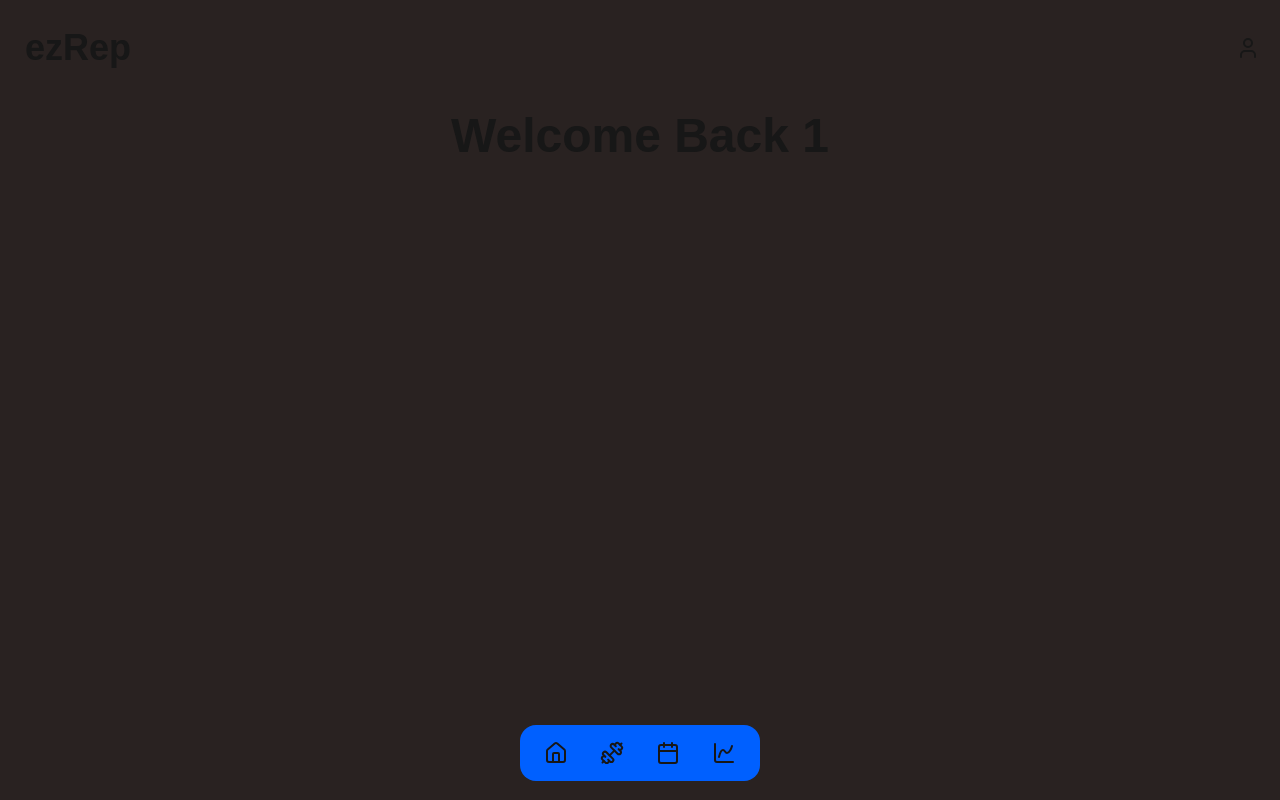
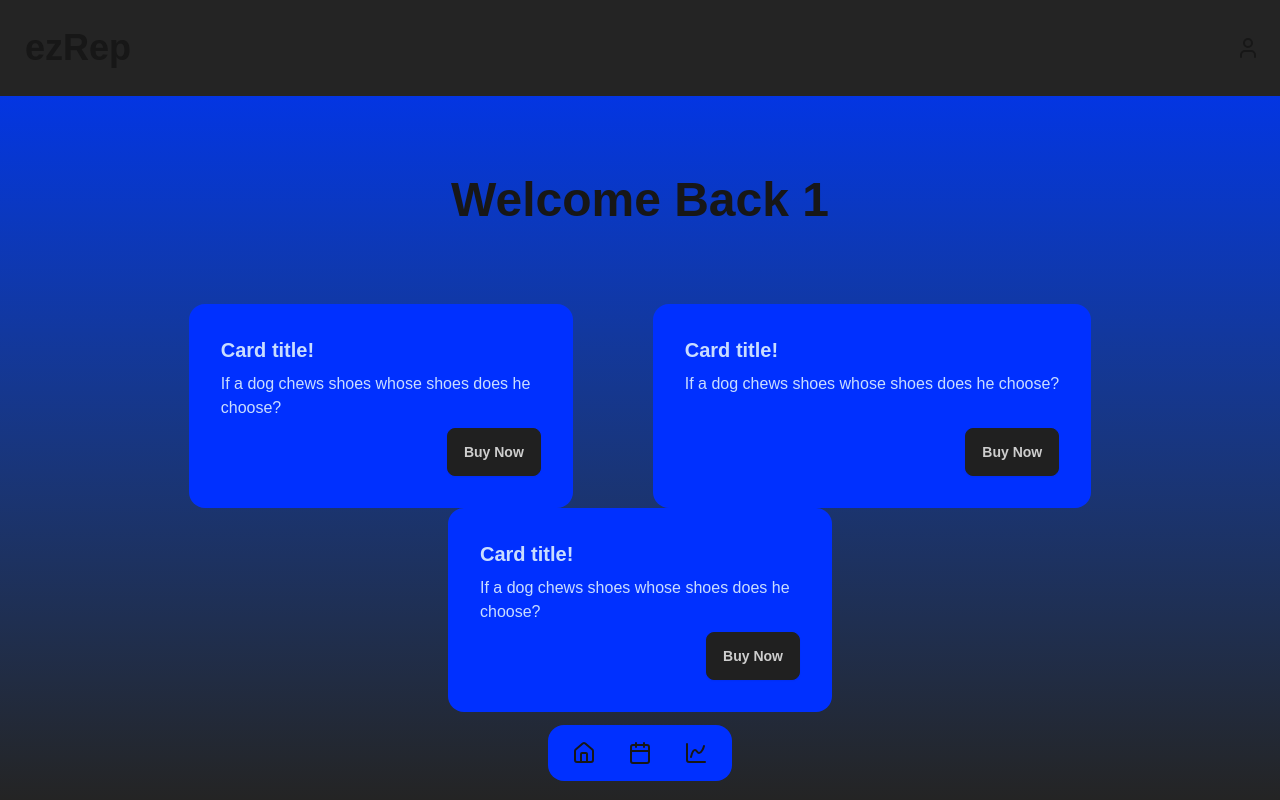
Before and after one commit to markkmagedd/ezRep, a Next.js app in the folder client/: page /dashboard/1 in a window 1280 px wide. Built offline with nearby package versions, Linux system fonts and the light colour scheme.

Commit message:
started working on home page

```diff
--- a/client/app/dashboard/[username]/layout.jsx
+++ b/client/app/dashboard/[username]/layout.jsx
@@ -4,7 +4,7 @@ import React from "react";
 
 const dashboardLayout = ({ children }) => {
   return (
-    <main>
+    <main className="bg-gradient-to-t from-base-100  to-primary min-h-screen">
       <div>
         <Navbar />
         <BottomNav />
--- /dev/null
+++ b/client/app/dashboard/[username]/myroutines/page.jsx
@@ -0,0 +1,7 @@
+import React from "react";
+
+const page = () => {
+  return <div>page</div>;
+};
+
+export default page;
--- a/client/app/dashboard/[username]/page.jsx
+++ b/client/app/dashboard/[username]/page.jsx
@@ -1,14 +1,25 @@
 "use client";
+import { useParams } from "next/navigation";
 import React from "react";
+import LastWorkoutCard from "@/components/LastWorkoutCard";
+import MyProgressCard from "@/components/MyProgressCard";
+import MyRoutinesCard from "@/components/MyRoutineCard";
 
-export default function DashboardPage({ params }) {
-  const { username } = React.use(params);
+export default function DashboardPage() {
+  const { username } = useParams();
 
   return (
-    <div className="hero bg-base-100">
-      <div className="hero-content text-center">
-        <h1 className="text-5xl font-bold">Welcome Back {username}</h1>
+    <main className="flex-col justify-items-center bg-transparent ">
+      <h1 className="text-5xl font-bold mb-20 mt-20">
+        Welcome Back {username}
+      </h1>
+      <div className="flex bg-transparent gap-20">
+        <LastWorkoutCard />
+        <MyRoutinesCard />
       </div>
-    </div>
+      <div>
+        <MyProgressCard />
+      </div>
+    </main>
   );
 }
--- /dev/null
+++ b/client/app/dashboard/[username]/progress/page.jsx
@@ -0,0 +1,7 @@
+import React from "react";
+
+const page = () => {
+  return <div>page</div>;
+};
+
+export default page;
--- a/client/components/BottomNav.jsx
+++ b/client/components/BottomNav.jsx
@@ -1,30 +1,28 @@
 "use client";
 import React from "react";
-import { Dumbbell, House, Calendar, ChartSpline } from "lucide-react";
+import { House, Calendar, ChartSpline } from "lucide-react";
 import Link from "next/link";
+import { useParams } from "next/navigation";
 
 const BottomNav = () => {
+  const { username } = useParams();
+
   return (
-    <div className="btm-nav bg-base-100  hidden lg:flex">
+    <div className="btm-nav bg-transparent hidden lg:flex">
       <div className="">
         <ul className="menu menu-horizontal bg-primary rounded-box w-68 h-20 mb-8 items-center flex justify-center">
           <li>
-            <Link href="#">
+            <Link href={`/dashboard/${username}`}>
               <House />
             </Link>
           </li>
           <li>
-            <Link href="">
-              <Dumbbell />
-            </Link>
-          </li>
-          <li>
-            <Link href="">
+            <Link href={`/dashboard/${username}/myroutines`}>
               <Calendar />
             </Link>
           </li>
           <li>
-            <Link href="">
+            <Link href={`/dashboard/${username}/progress`}>
               <ChartSpline />
             </Link>
           </li>
--- /dev/null
+++ b/client/components/LastWorkoutCard.jsx
@@ -0,0 +1,17 @@
+import React from "react";
+
+const LastWorkoutCard = () => {
+  return (
+    <div className="card bg-primary text-primary-content w-96">
+      <div className="card-body">
+        <h2 className="card-title">Card title!</h2>
+        <p>If a dog chews shoes whose shoes does he choose?</p>
+        <div className="card-actions justify-end">
+          <button className="btn">Buy Now</button>
+        </div>
+      </div>
+    </div>
+  );
+};
+
+export default LastWorkoutCard;
--- /dev/null
+++ b/client/components/MyProgressCard.jsx
@@ -0,0 +1,17 @@
+import React from "react";
+
+const MyProgressCard = () => {
+  return (
+    <div className="card bg-primary text-primary-content w-96 ">
+      <div className="card-body">
+        <h2 className="card-title">Card title!</h2>
+        <p>If a dog chews shoes whose shoes does he choose?</p>
+        <div className="card-actions justify-end">
+          <button className="btn">Buy Now</button>
+        </div>
+      </div>
+    </div>
+  );
+};
+
+export default MyProgressCard;
--- /dev/null
+++ b/client/components/MyRoutineCard.jsx
@@ -0,0 +1,17 @@
+import React from "react";
+
+const MyRoutineCard = () => {
+  return (
+    <div className="card bg-primary text-primary-content ">
+      <div className="card-body">
+        <h2 className="card-title">Card title!</h2>
+        <p>If a dog chews shoes whose shoes does he choose?</p>
+        <div className="card-actions justify-end">
+          <button className="btn">Buy Now</button>
+        </div>
+      </div>
+    </div>
+  );
+};
+
+export default MyRoutineCard;
--- a/client/tailwind.config.js
+++ b/client/tailwind.config.js
@@ -9,23 +9,23 @@ module.exports = {
     themes: [
       {
         mytheme: {
-          primary: "#0060ff",
+          primary: "#0030ff",
 
-          secondary: "#007cff",
+          secondary: "#c07100",
 
-          accent: "#00ff36",
+          accent: "#00e7e5",
 
-          neutral: "#12020a",
+          neutral: "#3c232a",
 
-          "base-100": "#292221",
+          "base-100": "#242424",
 
-          info: "#00e6ff",
+          info: "#0096ff",
 
-          success: "#42cd56",
+          success: "#00e67c",
 
-          warning: "#ffbf00",
+          warning: "#f87b00",
 
-          error: "#d00026",
+          error: "#ff6b88",
         },
       },
     ],
```
